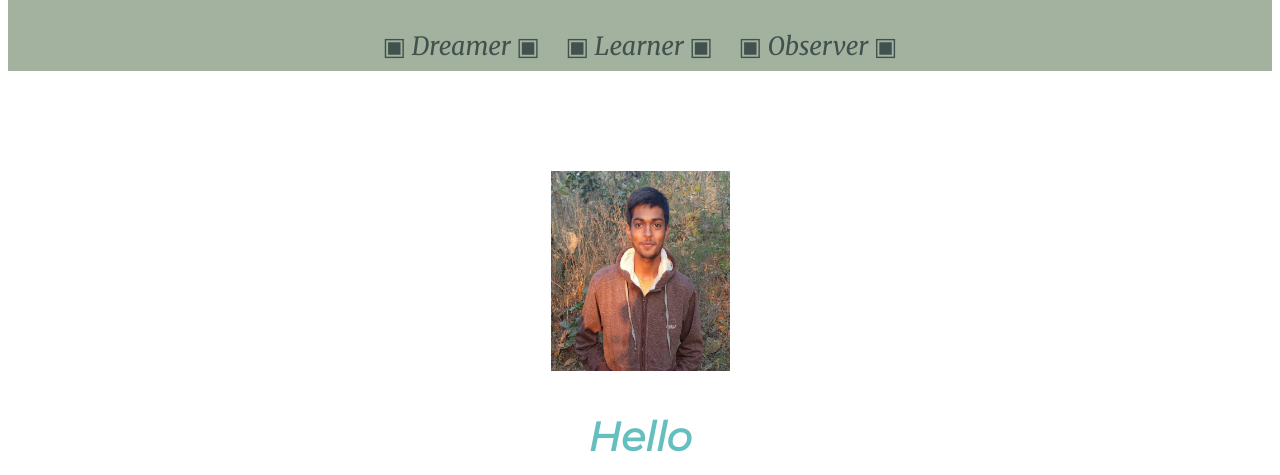
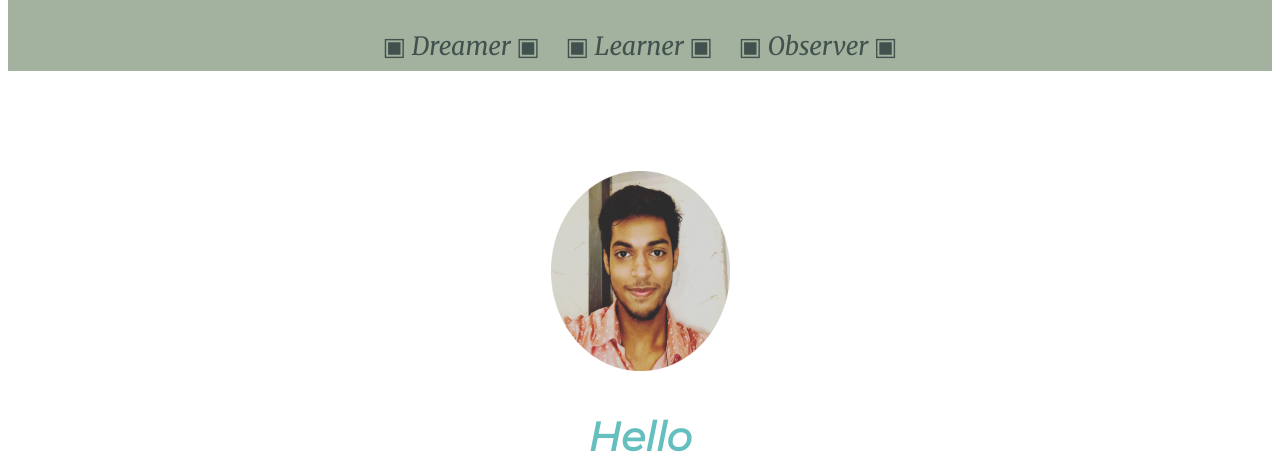
Before and after one commit to Durvesh001/Portfolio, a plain HTML site: page index.html in a window 1280 px wide. Shown: the part 325-800 px from the top of the page. Drawn offline with Linux system fonts and the light colour scheme; a web font is replaced by a local one.

Commit message:
Add files via upload

```diff
--- a/index.html
+++ b/index.html
@@ -24,7 +24,7 @@
   </div>
   <div class="middle-container">
     <div class="profile">
-      <img class="MyPic" src="MyPic.jpeg" alt="Durvesh-Pic">
+      <img class="MyPic" src="My_PIC.png" alt="Durvesh-Pic">
       <h2>Hello</h2>
       <p class="intro">I'm Durvesh Chaudhari. I am SY student at Sardar Patel Institute of Technology, studying Electronics Engineering. Also I am a FY student, persuing a B.Sc. degree in 'Programming' from IIT Madras in an online mode (online degree). </p>
     </div>
```
Also changed, not shown: My_PIC.png (added).
